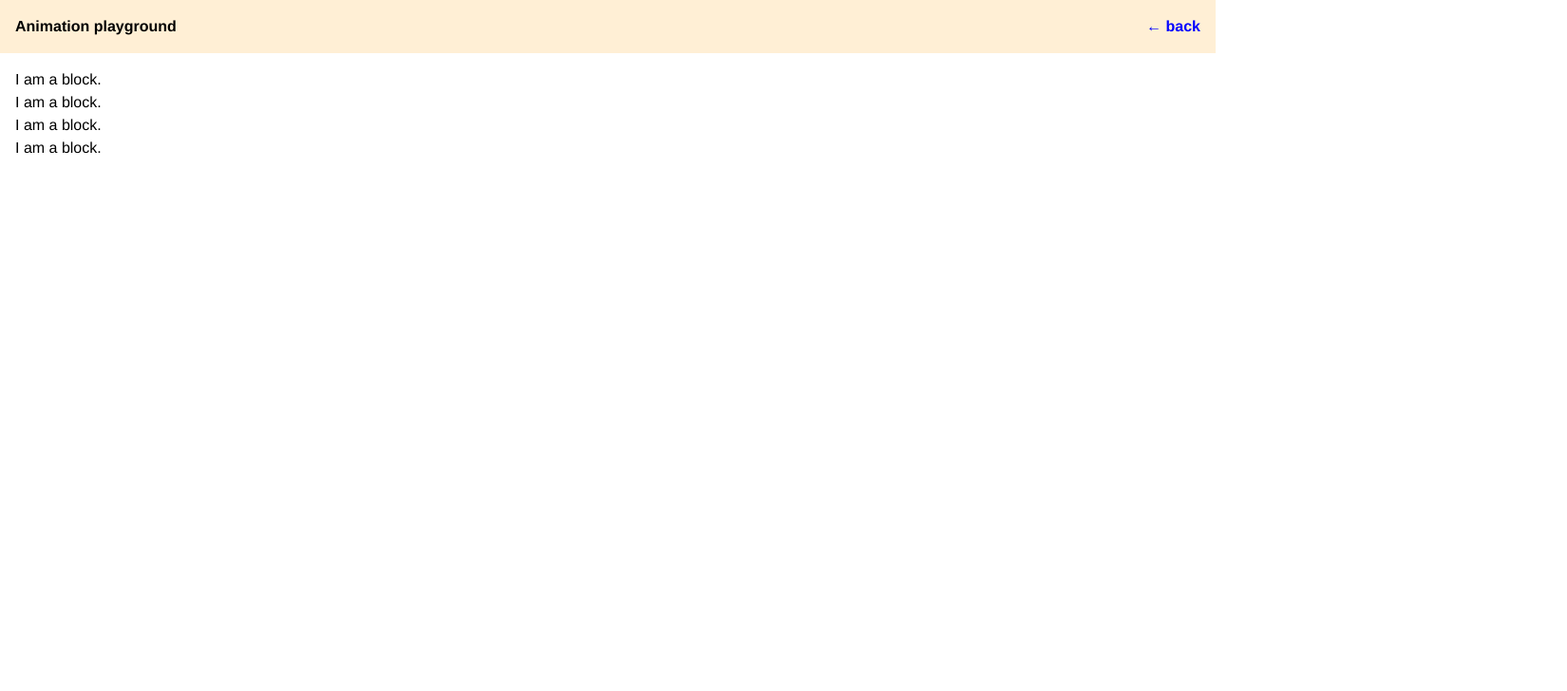
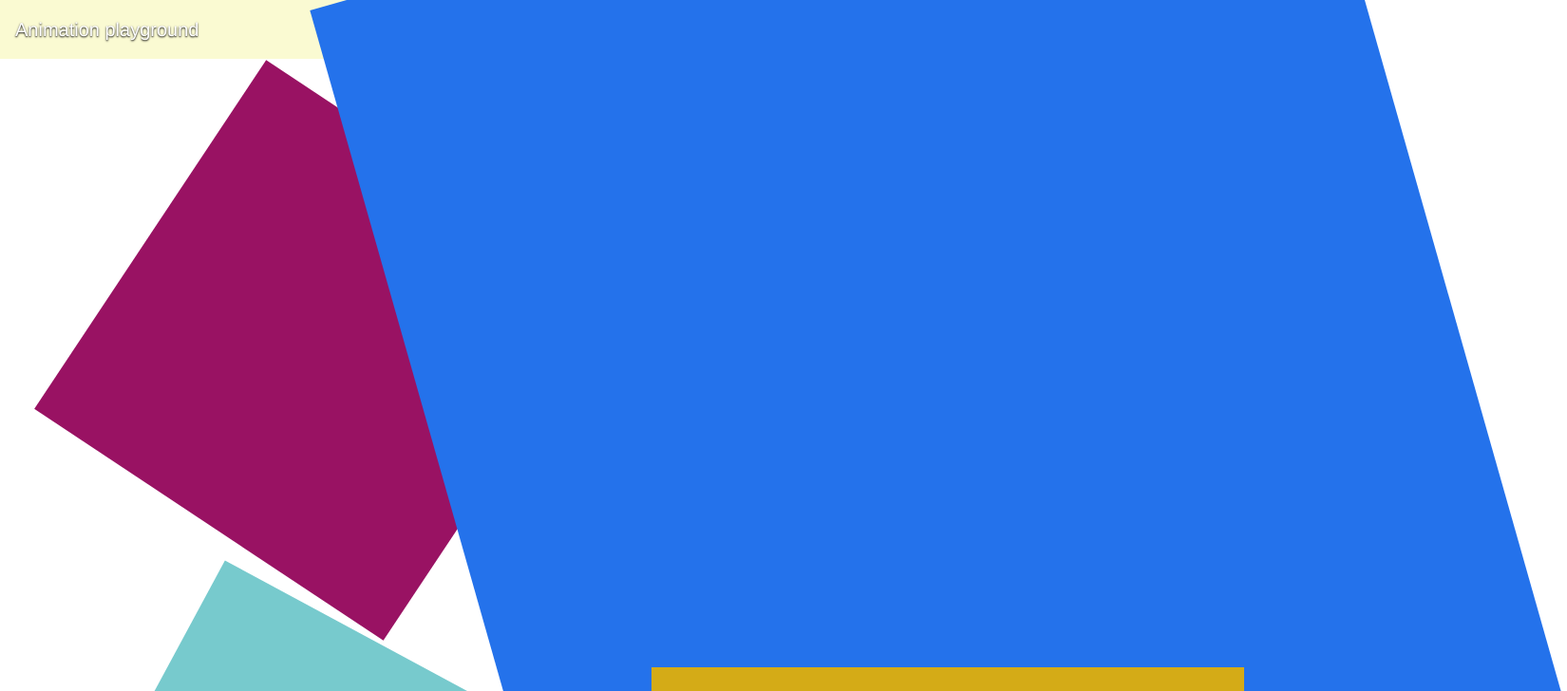
Before and after one commit to segdeha/playground, a React (Create React App) app: page /blocks in a window 1280 px wide. Shown: the top 728 px of the page at 95% size, 1650 px wide, since content can reach past the window. Built offline with nearby package versions, Linux system fonts and the light colour scheme.

Commit message:
Get my first animations running

```diff
--- a/src/App.scss
+++ b/src/App.scss
@@ -5,17 +5,18 @@ body {
 }
 
 header {
-    background: papayawhip;
-
     h1 {
-        font-size: 1rem;
+        color: white;
+        font-size: 1.25rem;
+        font-weight: normal;
         margin: 0;
         padding: 1rem;
         position: relative;
+        text-shadow: black 0 1px 2px;
 
         a {
-            color: blue;
-            display: inline-block;
+            color: white;
+            display: block;
             float: right;
             text-decoration: none;
         }
--- a/src/components/Block.js
+++ b/src/components/Block.js
@@ -1,13 +1,54 @@
 import React, { Component } from 'react';
+import styled from 'styled-components';
+import anime from 'animejs';
+
+import { randomColor } from '../lib/random';
 
 class Block extends Component {
-  render() {
-    return (
-        <div>
-            I am a block.
-        </div>
-    );
-  }
+    easings = ['easeInQuad', 'easeOutQuad', 'easeInOutQuad', 'easeInCubic', 'easeOutCubic', 'easeInOutCubic', 'easeInQuart', 'easeOutQuart', 'easeInOutQuart', 'easeInQuint', 'easeOutQuint', 'easeInOutQuint', 'easeInSine', 'easeOutSine', 'easeInOutSine', 'easeInExpo', 'easeOutExpo', 'easeInOutExpo', 'easeInCirc', 'easeOutCirc', 'easeInOutCirc', 'easeInBack', 'easeOutBack', 'easeInOutBack', 'easeInElastic', 'easeOutElastic', 'easeInOutElastic'];
+
+    constructor(props) {
+        super(props);
+
+        let background = randomColor();
+        let delay = anime.random(0, 250);
+        let direction = 'alternate';
+        let duration = anime.random(500, 2000);
+        let easing = this.easings[anime.random(0, this.easings.length - 1)];
+        let loop = true;
+        let rotate = `${anime.random(1,2)}turn`;
+        let scale = anime.random(0.75, 1.25);
+        let translateX = [`${anime.random(-50, 50)}px`, `${anime.random(-50, 50)}px`];
+
+        this.state = { background, delay, direction, duration, easing, loop, rotate, scale, translateX };
+
+        this._animate = this._animate.bind(this);
+    }
+
+    _animate() {
+        let { delay, direction, duration, easing, loop, rotate, scale, translateX } = this.state;
+        anime({ delay, direction, duration, easing, loop, rotate, scale, targets: this.targets, translateX });
+    }
+
+    componentDidMount() {
+        window.requestAnimationFrame(this._animate);
+    }
+
+    render() {
+        let { background } = this.state;
+
+        // define Item here so each block gets a differnt color
+        const Item = styled.div`
+            background: ${background};
+            height: 0;
+            padding-bottom: 100%;
+            width: 100%;
+        `;
+
+        return (
+            <Item innerRef={target => { this.targets = target }} />
+        );
+    }
 }
 
 export default Block;
--- a/src/components/Blocks.js
+++ b/src/components/Blocks.js
@@ -1,16 +1,24 @@
-import React, { Component, Fragment } from 'react';
+import React, { Component } from 'react';
+import styled from 'styled-components';
 
 import Block from './Block';
+
+const Container = styled.div`
+    display: grid;
+    grid-column-gap: 1px;
+    grid-row-gap: 1px;
+    grid-template-columns: 50% 50%;
+`;
 
 class Blocks extends Component {
   render() {
     return (
-        <Fragment>
+        <Container>
             <Block />
             <Block />
             <Block />
             <Block />
-        </Fragment>
+        </Container>
     );
   }
 }
--- a/src/components/Header.js
+++ b/src/components/Header.js
@@ -1,17 +1,23 @@
 import React, { Component } from 'react';
+import { Link } from 'react-router-dom';
+import styled from 'styled-components';
 
-import { Link } from 'react-router-dom';
+import { randomNamedColor } from '../lib/random';
+
+const Container = styled.header`
+    background: ${randomNamedColor()};
+`;
 
 class Header extends Component {
   render() {
     let { showBackLink } = this.props;
     return (
-        <header>
+        <Container>
             <h1>
                 Animation playground
                 {showBackLink ? <Link to="/">← back</Link> : null}
             </h1>
-        </header>
+        </Container>
     );
   }
 }
```
Also changed, not shown: src/lib/random.js (added, +21 -0 lines).
